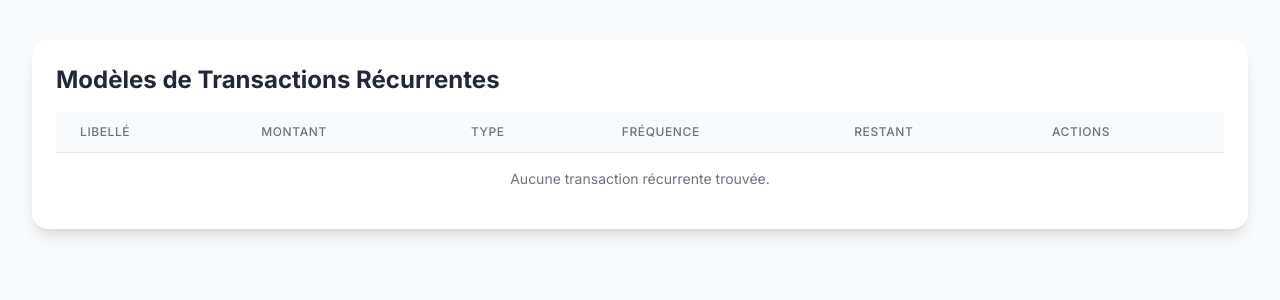
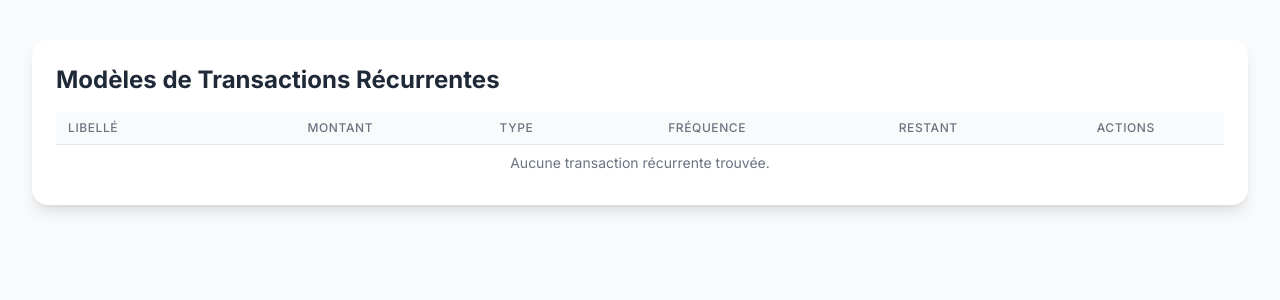
Before and after one commit to NomelN/gestion-budget, a Flask app: page /recurring-transactions in a window 1280 px wide. Shown: the part 164-464 px from the top of the page. Run offline with Flask 3, Linux system fonts and the light colour scheme; some libraries are stand-ins or nearby versions.

Commit message:
mise à jour

```diff
--- a/app/routes.py
+++ b/app/routes.py
@@ -244,7 +244,21 @@ def recurring_transaction_details(recurring_model_id):
         Transaction.parent_recurring_id == recurring_model_id,
         Transaction.timestamp > datetime.utcnow()
     ).order_by(Transaction.timestamp.asc()).all()
-    return render_template('recurring_transaction_details.html', recurring_model=recurring_model, upcoming_children=upcoming_children)
+    # Calculate remaining installments for each child for display in the modal
+    for idx, child in enumerate(upcoming_children):
+        if child.parent_recurring_id:
+            parent_model = Transaction.query.get(child.parent_recurring_id)
+            if parent_model:
+                # remaining from this child's perspective
+                child.remaining_from_its_perspective = parent_model.total_installments - parent_model.paid_installments - idx
+                child.total_installments_series = parent_model.total_installments
+            else:
+                child.remaining_from_its_perspective = None
+                child.total_installments_series = None
+        else:
+            child.remaining_from_its_perspective = None
+            child.total_installments_series = None
+    return render_template('recurring_transaction_details_modal.html', recurring_model=recurring_model, upcoming_children=upcoming_children)
 
 @main_routes.route('/edit-recurring-transaction/<int:transaction_id>')
 def edit_recurring_transaction(transaction_id):
--- a/app/templates/recurring_transactions.html
+++ b/app/templates/recurring_transactions.html
@@ -26,40 +26,40 @@
         <div class="bg-white p-6 rounded-2xl shadow-lg">
             <h2 class="text-2xl font-bold mb-4">Modèles de Transactions Récurrentes</h2>
             <div class="overflow-x-auto">
-                <table class="min-w-full divide-y divide-gray-200">
+                <table class="divide-y divide-gray-200 w-full">
                     <thead class="bg-gray-50">
                         <tr>
-                            <th scope="col" class="px-6 py-3 text-left text-xs font-medium text-gray-500 uppercase tracking-wider">Libellé</th>
-                            <th scope="col" class="px-6 py-3 text-left text-xs font-medium text-gray-500 uppercase tracking-wider">Montant</th>
-                            <th scope="col" class="px-6 py-3 text-left text-xs font-medium text-gray-500 uppercase tracking-wider">Type</th>
-                            <th scope="col" class="px-6 py-3 text-left text-xs font-medium text-gray-500 uppercase tracking-wider">Fréquence</th>
-                            <th scope="col" class="px-6 py-3 text-left text-xs font-medium text-gray-500 uppercase tracking-wider">Restant</th>
-                            <th scope="col" class="px-6 py-3 text-left text-xs font-medium text-gray-500 uppercase tracking-wider">Actions</th>
+                            <th scope="col" class="px-3 py-2 text-left text-xs font-medium text-gray-500 uppercase tracking-wider">Libellé</th>
+                            <th scope="col" class="px-3 py-2 text-center text-xs font-medium text-gray-500 uppercase tracking-wider">Montant</th>
+                            <th scope="col" class="px-3 py-2 text-center text-xs font-medium text-gray-500 uppercase tracking-wider">Type</th>
+                            <th scope="col" class="px-3 py-2 text-center text-xs font-medium text-gray-500 uppercase tracking-wider">Fréquence</th>
+                            <th scope="col" class="px-3 py-2 text-center text-xs font-medium text-gray-500 uppercase tracking-wider">Restant</th>
+                            <th scope="col" class="px-3 py-2 text-center text-xs font-medium text-gray-500 uppercase tracking-wider">Actions</th>
                         </tr>
                     </thead>
                     <tbody id="recurring-transactions-list" class="bg-white divide-y divide-gray-200">
                         {% for transaction in recurring_models %}
                         <tr id="transaction-{{ transaction.id }}">
-                            <td class="px-6 py-4 whitespace-nowrap text-sm font-medium text-gray-900">{{ transaction.label }}</td>
-                            <td class="px-6 py-4 whitespace-nowrap text-sm {% if transaction.type == 'income' %}text-green-600{% else %}text-red-600{% endif %}">{{ '%.2f'|format(transaction.amount) }} €</td>
-                            <td class="px-6 py-4 whitespace-nowrap text-sm text-gray-500">{{ transaction.type }}</td>
-                            <td class="px-6 py-4 whitespace-nowrap text-sm text-gray-500">{{ transaction.recurrence_frequency }}</td>
-                            <td class="px-6 py-4 whitespace-nowrap text-sm text-gray-500">
+                            <td class="px-3 py-2 whitespace-nowrap text-sm font-medium text-gray-900">{{ transaction.label }}</td>
+                            <td class="px-3 py-2 whitespace-nowrap text-sm text-center {% if transaction.type == 'income' %}text-green-600{% else %}text-red-600{% endif %}">{{ '%.2f'|format(transaction.amount) }} €</td>
+                            <td class="px-3 py-2 whitespace-nowrap text-sm text-center text-gray-500">{{ transaction.type }}</td>
+                            <td class="px-3 py-2 whitespace-nowrap text-sm text-center text-gray-500">{{ transaction.recurrence_frequency }}</td>
+                            <td class="px-3 py-2 whitespace-nowrap text-sm text-center text-gray-500">
                                 {% if transaction.remaining_installments is not none %}
                                     {{ transaction.remaining_installments }} / {{ transaction.total_installments }}
                                 {% else %}
                                     N/A
                                 {% endif %}
                             </td>
-                            <td class="px-6 py-4 whitespace-nowrap text-right text-sm font-medium">
-                                <button hx-get="/recurring-transaction-details/{{ transaction.id }}" class="text-blue-600 hover:text-blue-900 mr-4">Détails</button>
-                                <button hx-get="/edit-recurring-transaction/{{ transaction.id }}" hx-target="#transaction-{{ transaction.id }}" hx-swap="outerHTML" class="text-indigo-600 hover:text-indigo-900 mr-4">Modifier</button>
+                            <td class="px-3 py-2 whitespace-nowrap text-center text-sm font-medium">
+                                <button hx-get="/recurring-transaction-details/{{ transaction.id }}" hx-target="#modal-container" hx-swap="innerHTML" onclick="document.getElementById('modal-container').classList.remove('hidden')" class="text-blue-600 hover:text-blue-900 mr-2">Détails</button>
+                                <button hx-get="/edit-recurring-transaction/{{ transaction.id }}" hx-target="#transaction-{{ transaction.id }}" hx-swap="outerHTML" class="text-indigo-600 hover:text-indigo-900 mr-2">Modifier</button>
                                 <button hx-delete="/delete-recurring-transaction/{{ transaction.id }}" hx-target="#transaction-{{ transaction.id }}" hx-swap="outerHTML swap:0.5s" class="text-red-600 hover:text-red-900">Supprimer</button>
                             </td>
                         </tr>
                         {% else %}
                         <tr>
-                            <td colspan="6" class="px-6 py-4 text-center text-sm text-gray-500">Aucune transaction récurrente trouvée.</td>
+                            <td colspan="6" class="px-3 py-2 text-center text-sm text-gray-500">Aucune transaction récurrente trouvée.</td>
                         </tr>
                         {% endfor %}
                     </tbody>
@@ -69,5 +69,7 @@
 
     </div>
 
+    <div id="modal-container" class="hidden"></div>
+
 </body>
 </html>
```
Also changed, not shown: app/templates/recurring_transaction_details.html (deleted, +0 -102 lines), app/templates/recurring_transaction_details_modal.html (added, +91 -0 lines), app/templates/upcoming_transactions.html (+14 -14 lines).
